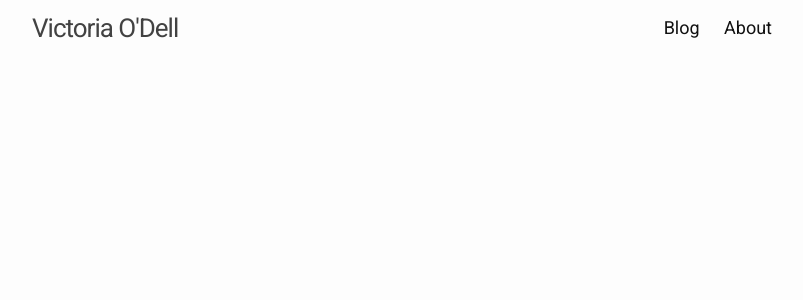
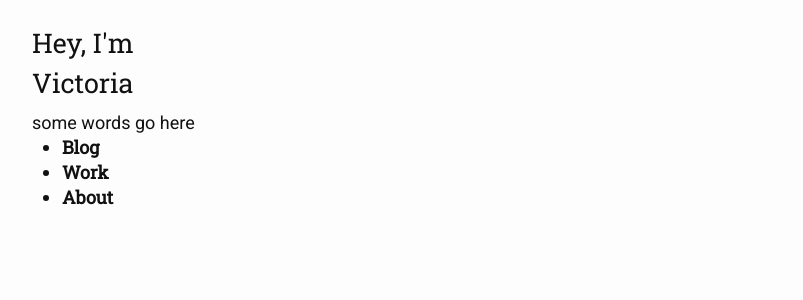
Before and after one commit to VictoriaODell/personal-website, a Jekyll site: the page built from website-revamp/index.html, in a window 1280 px wide. Shown: the top 300 px of the page, without its empty margins (238-1041 px from the left). Built offline with Jekyll 4.4.1, drawn with Linux system fonts in a browser that asks for light colours.

Commit message:
Organizing the home page

```diff
--- a/website-revamp/_layouts/index_default.html
+++ b/website-revamp/_layouts/index_default.html
@@ -5,14 +5,36 @@
 
   <body>
 
-    {% include header.html %}
-
     <div class="page-content">
       <div class="wrapper">
-        {{ content }}
+
+<section>
+        <div>
+          <H2>Hey, I'm</H2>
+          <H1>Victoria</h1>
+          <p> some words go here </p>
+        </div>
+</section>
+
+<section>
+        <div>
+          <ul>
+            <li>Blog</li>
+            <li>Work</li>
+            <li>About </li>
+          </ul>
+        <div>
+
       </div>
     </div>
+</section>
+
+<section>
+</section>
 
   </body>
 
+
+
+
 </html>
--- a/website-revamp/index.html
+++ b/website-revamp/index.html
@@ -1,7 +1,3 @@
 ---
 layout: index_default
 ---
-
-<div class="home">
-
-</div>
```
